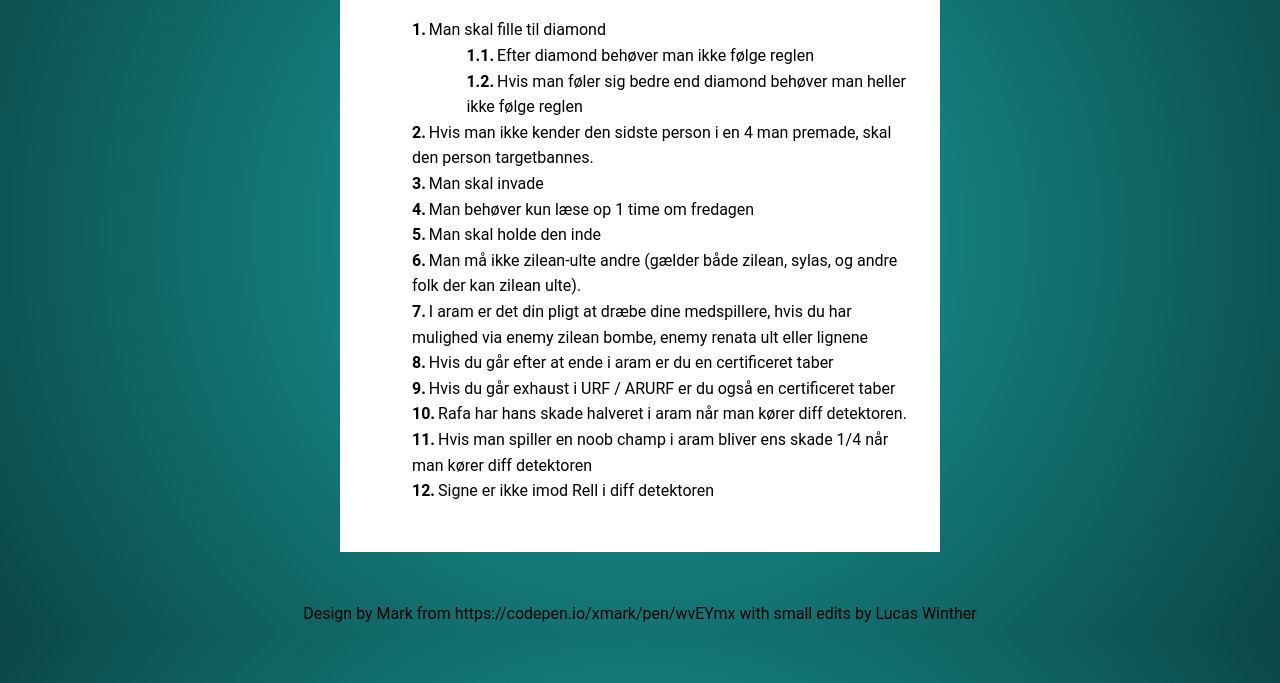
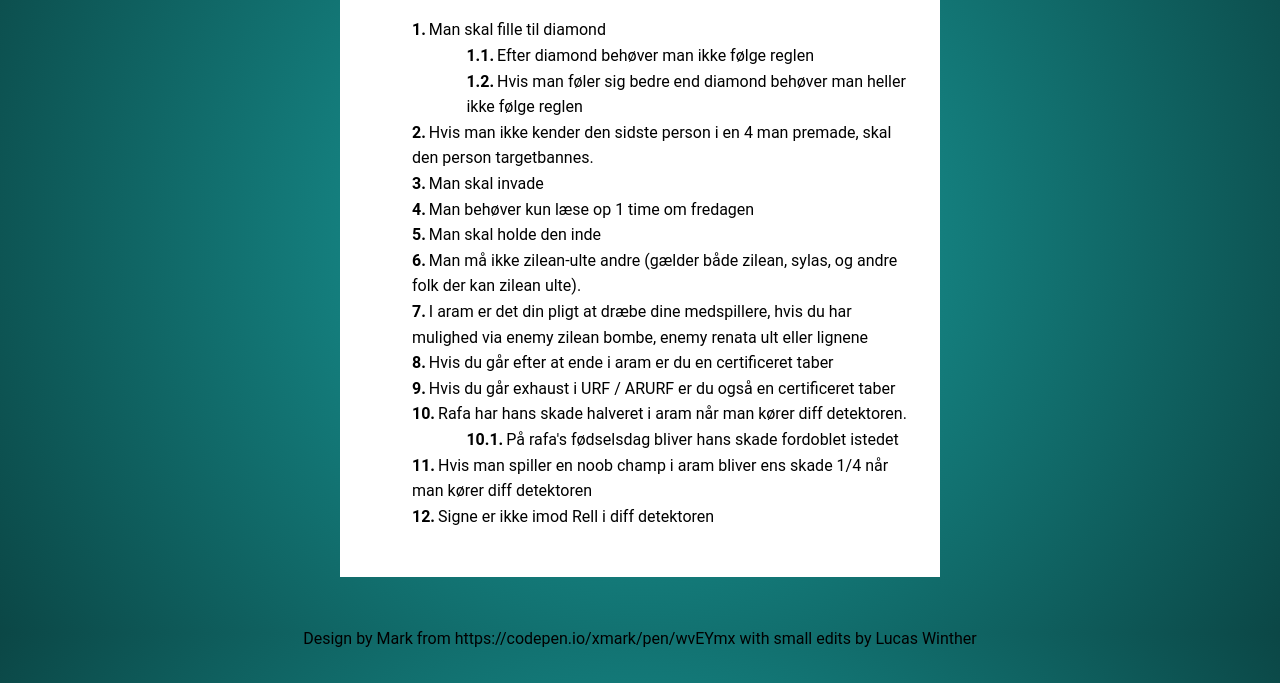
Before and after one commit to StereotypicalCat/reglerne, a plain HTML site: page index.html in a window 1280 px wide. Shown: the part 167-850 px from the top of the page. Drawn offline with Linux system fonts and the light colour scheme.

Commit message:
rafa fødselsdagsregl

```diff
--- a/index.html
+++ b/index.html
@@ -25,7 +25,11 @@
         <li>I aram er det din pligt at dræbe dine medspillere, hvis du har mulighed via enemy zilean bombe, enemy renata ult eller lignene</li>
         <li>Hvis du går efter at ende i aram er du en certificeret taber</li>
         <li>Hvis du går exhaust i URF / ARURF er du også en certificeret taber</li>
-        <li>Rafa har hans skade halveret i aram når man kører diff detektoren.</li>
+        <li>Rafa har hans skade halveret i aram når man kører diff detektoren.
+            <ol>
+                <li>På rafa's fødselsdag bliver hans skade fordoblet istedet</li>
+            </ol>
+        </li>
         <li>Hvis man spiller en noob champ i aram bliver ens skade 1/4 når man kører diff detektoren</li>
         <li>Signe er ikke imod Rell i diff detektoren</li>
     </ol>
```
